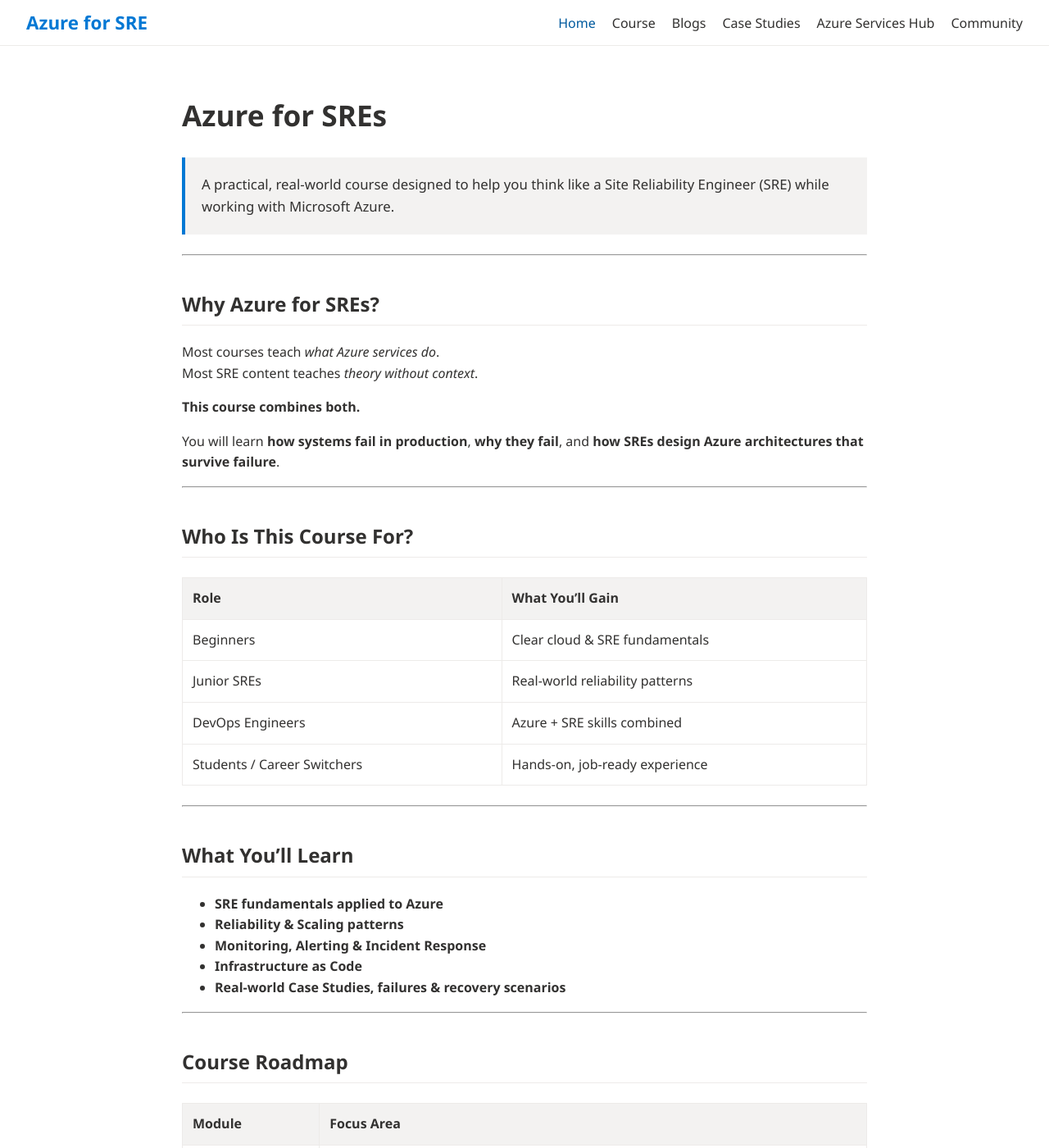
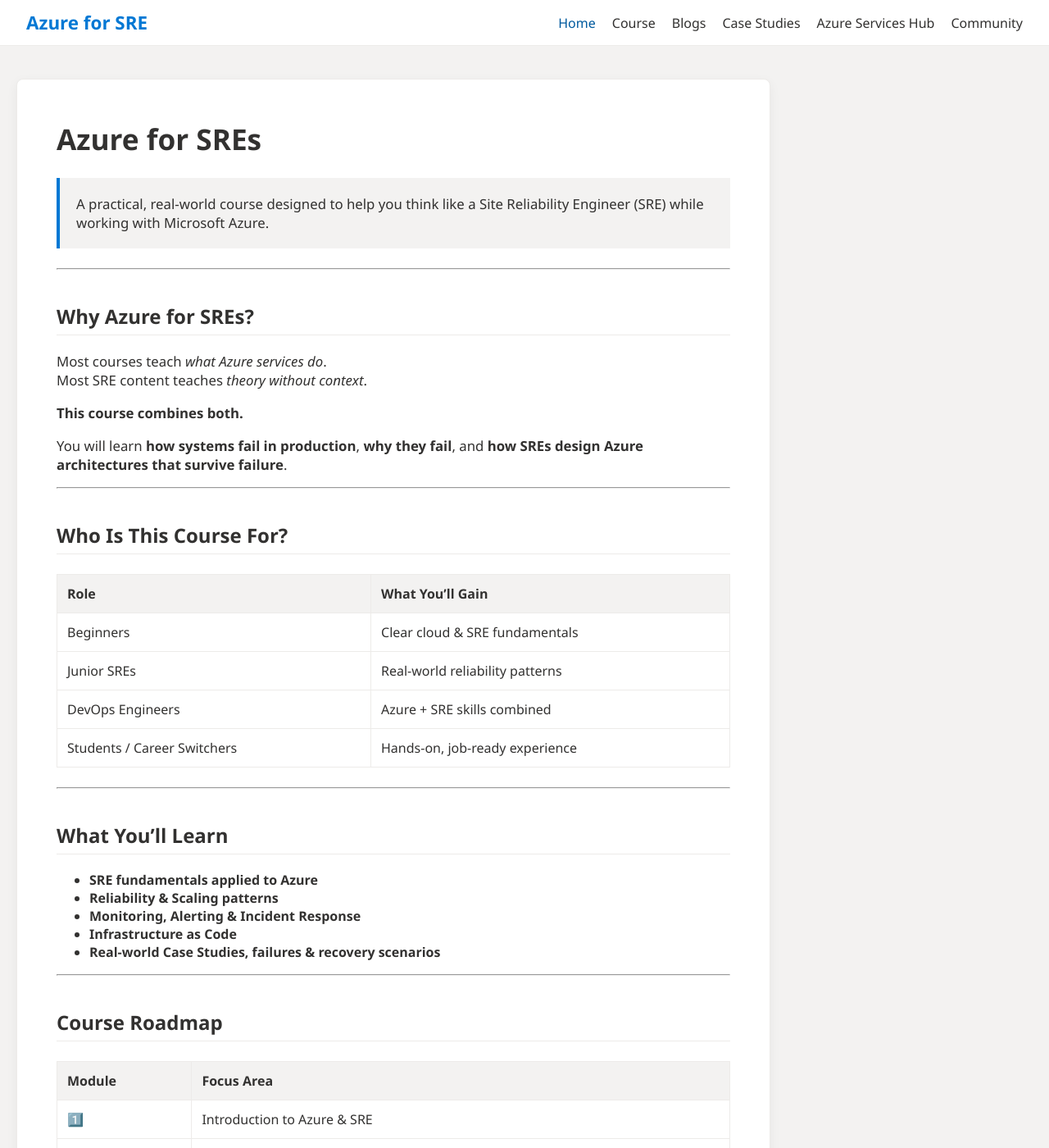
Before and after one commit to Abhiram-Mangde/Course-Azure-for-SREs, a Jekyll site: the page built from docs/index.md, in a window 1280 px wide and 1400 px high. Shown: the whole window at 82% size. Built offline with Jekyll 4.4.1, drawn with Linux system fonts in a browser that asks for light colours.

Commit message:
Change Page Layout

```diff
--- a/docs/_layouts/page.html
+++ b/docs/_layouts/page.html
@@ -18,10 +18,10 @@
     body {
       display: flex;
       flex-direction: column;
-      min-height: 100vh; /* full viewport height */
+      min-height: 100vh;
       font-family: "Segoe UI", system-ui, -apple-system, BlinkMacSystemFont, Arial, sans-serif;
       color: #323130;
-      background: #ffffff;
+      background: #f3f2f1; /* Microsoft light gray */
     }
 
     /* ============================= */
@@ -29,13 +29,47 @@
     /* ============================= */
 
     main.content {
-      flex: 1; /* fill remaining vertical space */
-      max-width: 900px;
+      flex: 1;
+      display: flex;
+      justify-content: center;
+      padding: 40px 20px;
+      box-sizing: border-box;
+    }
+
+    /* ============================= */
+    /* DYNAMIC CANVAS (ALL MD PAGES) */
+    /* ============================= */
+
+    .canvas {
       width: 100%;
-      margin: 0 auto;
-      padding: 32px;
-      line-height: 1.6;
-      box-sizing: border-box;
+      max-width: 960px;
+      background: #ffffff;
+      border: 1px solid #edebe9;
+      border-radius: 8px;
+      padding: 48px;
+      box-shadow: 0 4px 14px rgba(0,0,0,0.05);
+      transition: all 0.3s ease;
+    }
+
+    /* Subtle hover lift */
+    .canvas:hover {
+      box-shadow: 0 8px 28px rgba(0,0,0,0.08);
+    }
+
+    /* Typography polish inside canvas */
+    .canvas h1 {
+      margin-top: 0;
+      font-weight: 600;
+    }
+
+    .canvas h2 {
+      margin-top: 40px;
+      border-bottom: 1px solid #edebe9;
+      padding-bottom: 6px;
+    }
+
+    .canvas p {
+      font-size: 1.05rem;
     }
 
     /* ============================= */
@@ -47,21 +81,55 @@
       padding: 16px 24px;
       font-size: 14px;
       text-align: center;
-      background: #f9f9f9;
+      background: #ffffff;
+    }
+
+    /* ============================= */
+    /* FADE-IN ANIMATION */
+    /* ============================= */
+
+    .fade-in {
+      opacity: 0;
+      transform: translateY(25px);
+      transition: all 0.6s ease;
+    }
+
+    .fade-in.show {
+      opacity: 1;
+      transform: translateY(0);
     }
   </style>
 
   {{ site.head }}
 </head>
+
 <body>
 
   {% include header.html %}
 
   <main class="content">
-    {{ content }}
+    <div class="canvas fade-in">
+      {{ content }}
+    </div>
   </main>
 
   {% include footer.html %}
 
+  <script>
+    document.addEventListener("DOMContentLoaded", function() {
+      const observer = new IntersectionObserver(entries => {
+        entries.forEach(entry => {
+          if (entry.isIntersecting) {
+            entry.target.classList.add("show");
+          }
+        });
+      });
+
+      document.querySelectorAll(".fade-in").forEach(el => {
+        observer.observe(el);
+      });
+    });
+  </script>
+
 </body>
 </html>
```
